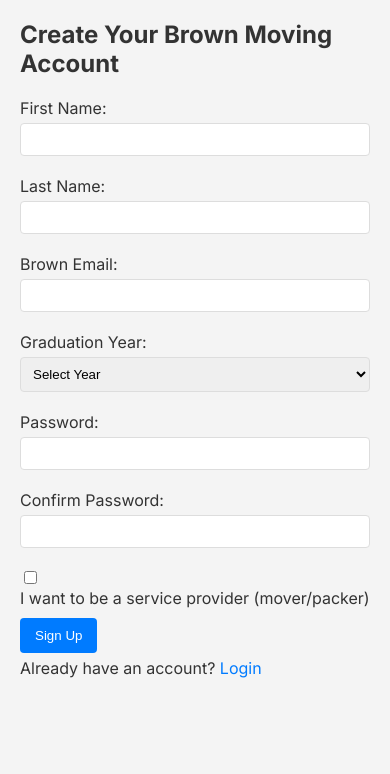
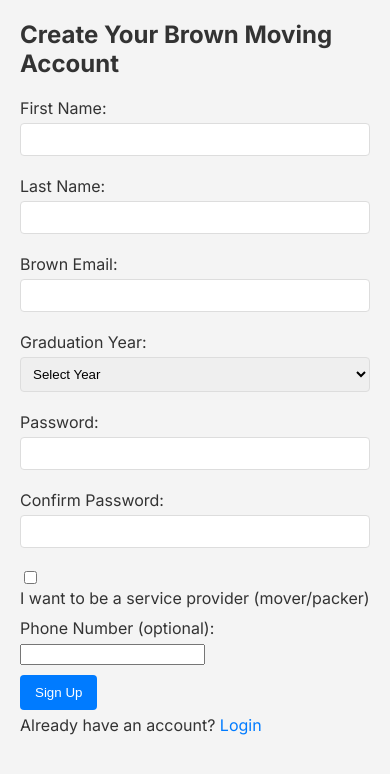
Before and after one commit to anjalibhimani/brown-movers-app, a Next.js app in the folder frontend/: page /signup in a window 390 px wide. Shown: the top 774 px of the page. Built offline with nearby package versions, Linux system fonts and the light colour scheme.

Commit message:
add phone number SignUpForm.js

```diff
--- a/frontend/app/signup/components/SignUpForm.js
+++ b/frontend/app/signup/components/SignUpForm.js
@@ -14,6 +14,7 @@
     servicesOffered: [],
     hourlyRate: 0.0,
     thirtyMinRate: 0.0,
+    phoneNumber: '',
   });
 
   const [profilePicture, setProfilePicture] = useState(null);
@@ -115,6 +116,10 @@
           handleFileChange={handleFileChange}
         />
       )}
+      <div>
+        <label htmlFor="phoneNumber">Phone Number (optional):</label>
+        <input type="tel" id="phoneNumber" name="phoneNumber" value={formData.phoneNumber} onChange={handleChange} />
+      </div>
       {error && <p style={{ color: 'red' }}>{error}</p>}
       <button type="submit" disabled={loading}>{loading ? 'Registering...' : 'Sign Up'}</button>
     </form>
```
